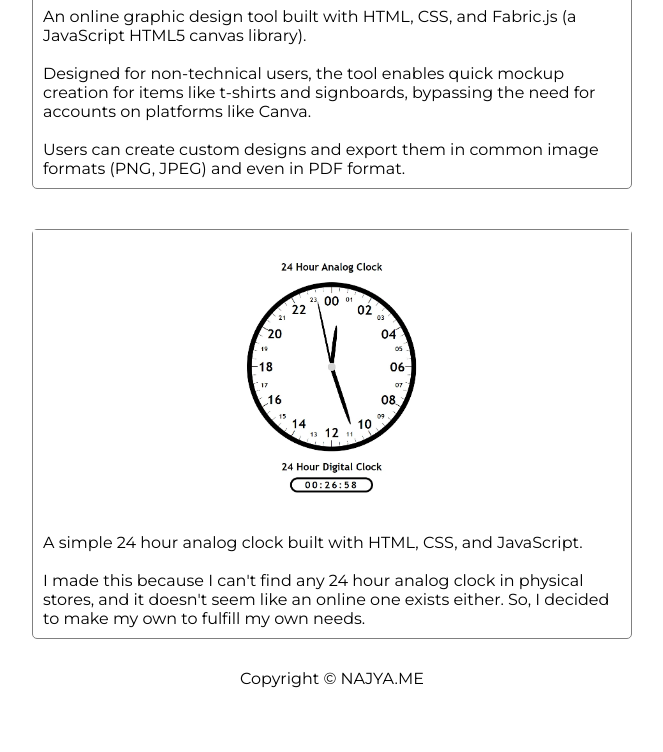
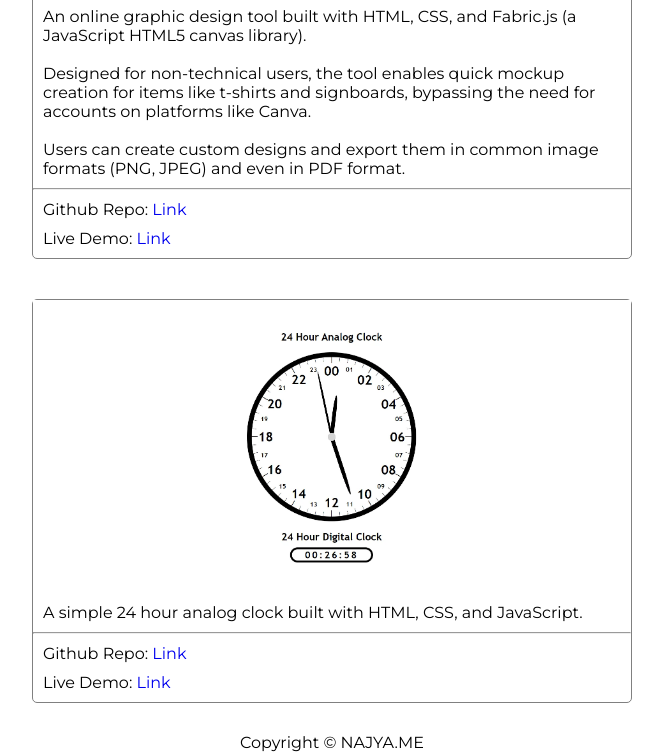
Before and after one commit to najya-mn/site-portfolio-tech, a plain HTML site: page website.html in a window 1280 px wide. Shown: the part 408-1160 px from the top of the page, without its empty margins (308-971 px from the left). Before the commit the page ends 1096 px from the top, so only its background shows below. Drawn offline with Linux system fonts and the light colour scheme.

Commit message:
Added GH repo link and live demo link to website works in website.html. Also removed box-shadow CSS from .child-website.

```diff
--- a/index.css
+++ b/index.css
@@ -255,7 +255,3 @@ body{
 .child-1 a{
   color: black;
 }
-
-.child-website:hover{
-  box-shadow: 3px 3px 6px 3px grey;
-}
--- a/website.html
+++ b/website.html
@@ -47,7 +47,6 @@
 
             <div class="row">
                 <div class="column">
-                    <a href="https://najya-mn.github.io/cst688-fabricjs-project-2024/" target="_blank">
                     <div class="child-website">
                         <img loading="lazy" src="./media/website/site-unleash_compressed.webp" alt="">
 
@@ -62,39 +61,27 @@
                             Users can create custom designs and export them in common image formats (PNG, JPEG) and
                             even in PDF format.
                         </p>
+                        <hr>
+                        <p>Github Repo: <a href="https://github.com/najya-mn/cst688-fabricjs-project-2024"
+                                target="_blank">Link</a></p>
+                        <p>Live Demo: <a href="https://najya-mn.github.io/cst688-fabricjs-project-2024/"
+                                target="_blank">Link</a></p>
                     </div>
-                    </a>
                 </div>
 
                 <div class="column">
-                    <a href="https://najya-mn.github.io/project-24hr-analog-digital-clock/" target="_blank">
                     <div class="child-website">
                         <img loading="lazy" src="./media/website/proj-analogClock_compressed.webp" alt="">
 
                         <p>
                             A simple 24 hour analog clock built with HTML, CSS, and JavaScript.
-                                <br><br>
-                                I made this because I can't find any 24 hour analog clock in physical stores, and it
-                                doesn't
-                                seem like an online one exists either. So, I decided to make my own to fulfill my own
-                                needs.
                         </p>
+                        <hr>
+                        <p>Github Repo: <a href="https://github.com/najya-mn/project-24hr-analog-digital-clock"
+                                target="_blank">Link</a></p>
+                        <p>Live Demo: <a href="https://najya-mn.github.io/project-24hr-analog-digital-clock/"
+                                target="_blank">Link</a></p>
                     </div>
-                    </a>
-
-                    <!-- <a href="https://rumirta.me/" target="_blank">
-                        <div class="child-website">
-                            <img loading = "lazy" src="./media/website/site-rumirta_compressed.webp" alt="">
-
-                            <p>
-                                My personal website, crafted with HTML, CSS, and a touch of JavaScript,
-                                is a platform to share my creative works, including illustrations and animations,
-                                with a focus on the creepy and unconventional.
-                                <br><br>
-                                The site's design reflects my personal style and artistic vision.
-                            </p>
-                        </div>
-                    </a> -->
                 </div>
             </div>
         </div>
```
Lines whose indentation alone changed are shown as unchanged.
